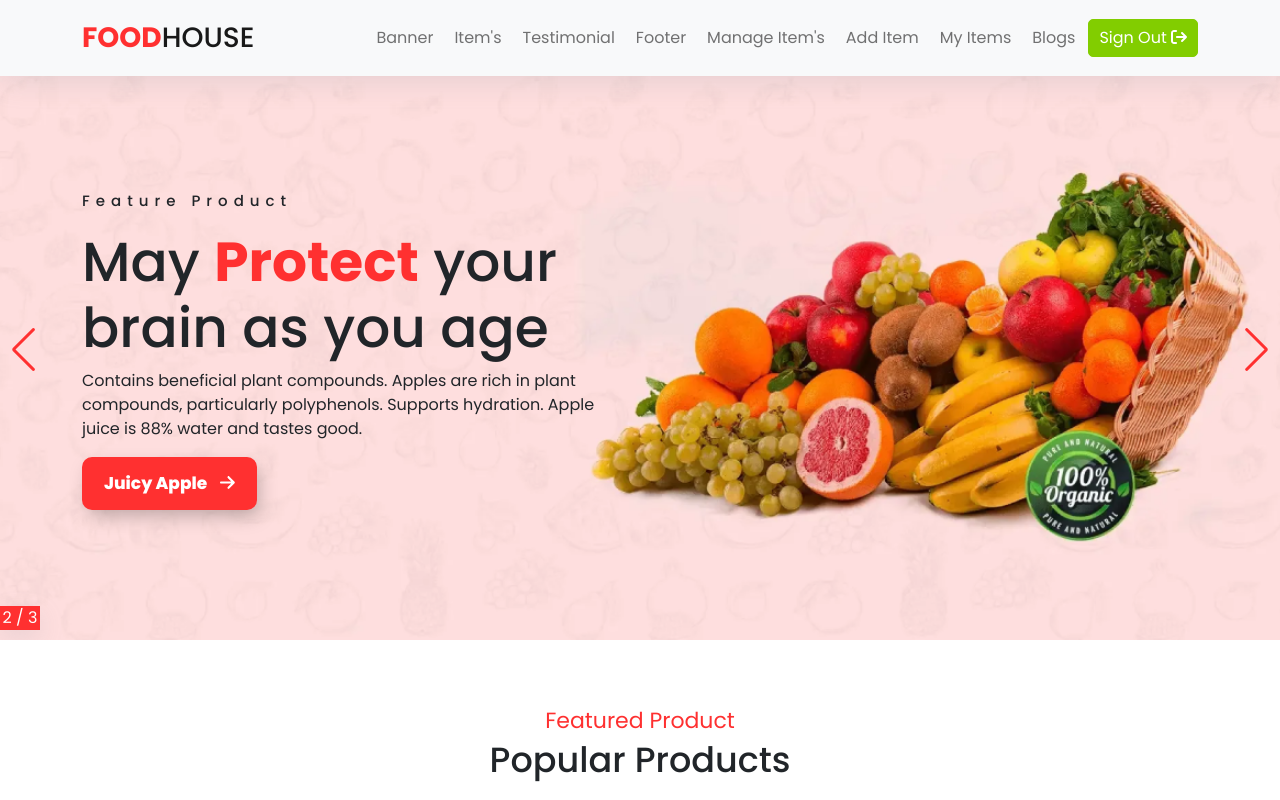
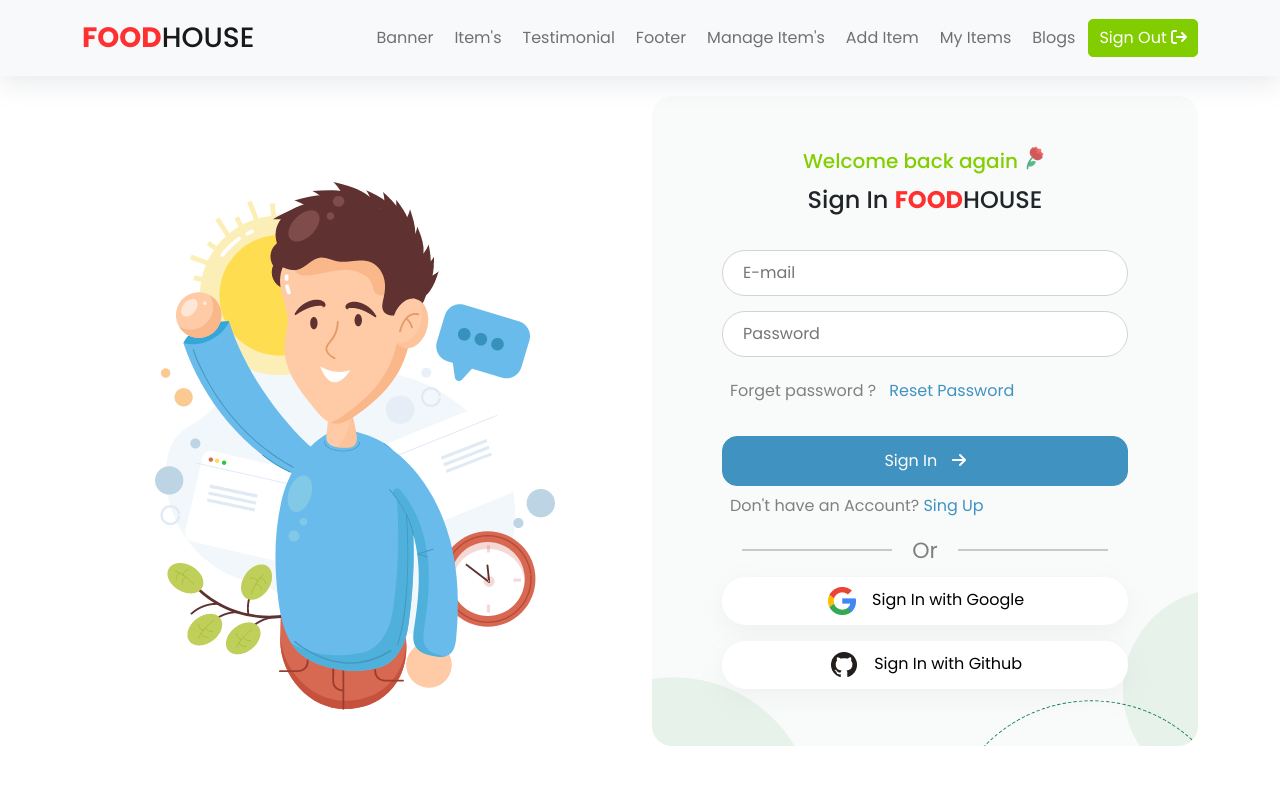
Before and after one commit to codermdshakil/food-house, a React (Create React App) app: page /signin in a window 1280 px wide. Before the commit this address led to /. Shown: the top 800 px of the page. Built offline with nearby package versions, Linux system fonts and the light colour scheme; no server answers; sample sign-in values are in the browser's storage.

Commit message:
json web token implement in sign in page

```diff
--- a/package.json
+++ b/package.json
@@ -10,6 +10,7 @@
     "@testing-library/react": "^13.0.0",
     "@testing-library/user-event": "^13.2.1",
     "aos": "^2.3.4",
+    "axios": "^0.27.2",
     "bootstrap": "^5.1.3",
     "firebase": "^9.7.0",
     "react": "^18.1.0",
--- a/src/Pages/MyItems/MyItems.js
+++ b/src/Pages/MyItems/MyItems.js
@@ -7,13 +7,15 @@
 const MyItems = () => {
 
     const [user] = useAuthState(auth);
-
     const [allMyItems, setAllMyItems] = useState([]);
-
     useEffect(() => {
         const email = user.email;
         const url = `https://calm-waters-38040.herokuapp.com/myitems?email=${email}`;
-        fetch(url)
+        fetch(url, {
+            headers:{
+                authorization:`Bearer ${localStorage.getItem('token')}`
+            }
+        })
             .then(res => res.json())
             .then(data => setAllMyItems(data))
     }, [user])
--- a/src/Pages/SignIn/SignIn.js
+++ b/src/Pages/SignIn/SignIn.js
@@ -9,10 +9,11 @@
 import './SignIn.css';
 import auth from '../../firebase.init';
 import { useSignInWithEmailAndPassword, useAuthState, useSendPasswordResetEmail, useSignInWithGoogle, useSignInWithGithub } from 'react-firebase-hooks/auth';
-import { useNavigate , useLocation} from 'react-router-dom';
+import { useNavigate, useLocation } from 'react-router-dom';
 import LoadingSpinner from '../../Shared/LoadingSpinner/LoadingSpinner';
 import { toast } from 'react-toastify';
 import PageTitle from '../../hooks/usePageTitle';
+import axios from 'axios';
 
 
 
@@ -24,7 +25,7 @@
     const location = useLocation();
 
     // react firebase hooks
-    const [user, loadingUpdate] = useAuthState(auth);
+    const [ , loadingUpdate] = useAuthState(auth);
     const [signInWithEmailAndPassword, , loadingSignIn, errorSignIn] = useSignInWithEmailAndPassword(auth);
     const [sendPasswordResetEmail, sending] = useSendPasswordResetEmail(auth);
     const [signInWithGoogle, , loadingGoogle] = useSignInWithGoogle(auth);
@@ -34,14 +35,6 @@
     const resolveAfter3Sec = new Promise(resolve => setTimeout(resolve));
 
     const from = location.state?.from?.pathname || "/";
-
-    if (user) {
-        navigate('/home');
-    }
-
-    if (user) {
-        navigate(from, { replace: true });
-    }
 
     if (loadingUpdate || loadingSignIn || sending || loadingGoogle || loading) {
         return <LoadingSpinner />
@@ -59,11 +52,14 @@
     }
 
     // handle user sign in
-    const hanleUserSignIn = e => {
+    const hanleUserSignIn = async e => {
         e.preventDefault()
-        signInWithEmailAndPassword(email, password);
+        await signInWithEmailAndPassword(email, password);
+
+        const { data } = await axios.post('http://localhost:5000/gettoken', { email });
+        localStorage.setItem('token', data.token);
+        navigate(from, { replace: true });
         e.target.reset();
-
     }
 
     // handle user password reset
@@ -110,11 +106,11 @@
             {
                 PageTitle('Sign In')
             }
-            <div className='mt-5 pt-5' style={{marginTop:'20px'}}>
+            <div className='mt-5 pt-5' style={{ marginTop: '20px' }}>
                 <div className="container">
                     <div className="row d-flex align-items-center">
                         <div className="col-lg-6 col-md-6 col-10 my-5 my-lg-0 d-block m-auto"
-                          data-aos="fade-right">
+                            data-aos="fade-right">
                             <img src={signInLogo} className="img-fluid d-block m-auto p-3" alt="" />
                         </div>
                         <div className="col-lg-6 col-md-6 col-11 m-2 d-block m-auto text-center">
```
Also changed, not shown: 2 other files (tests, documents, lock files or other folders).
